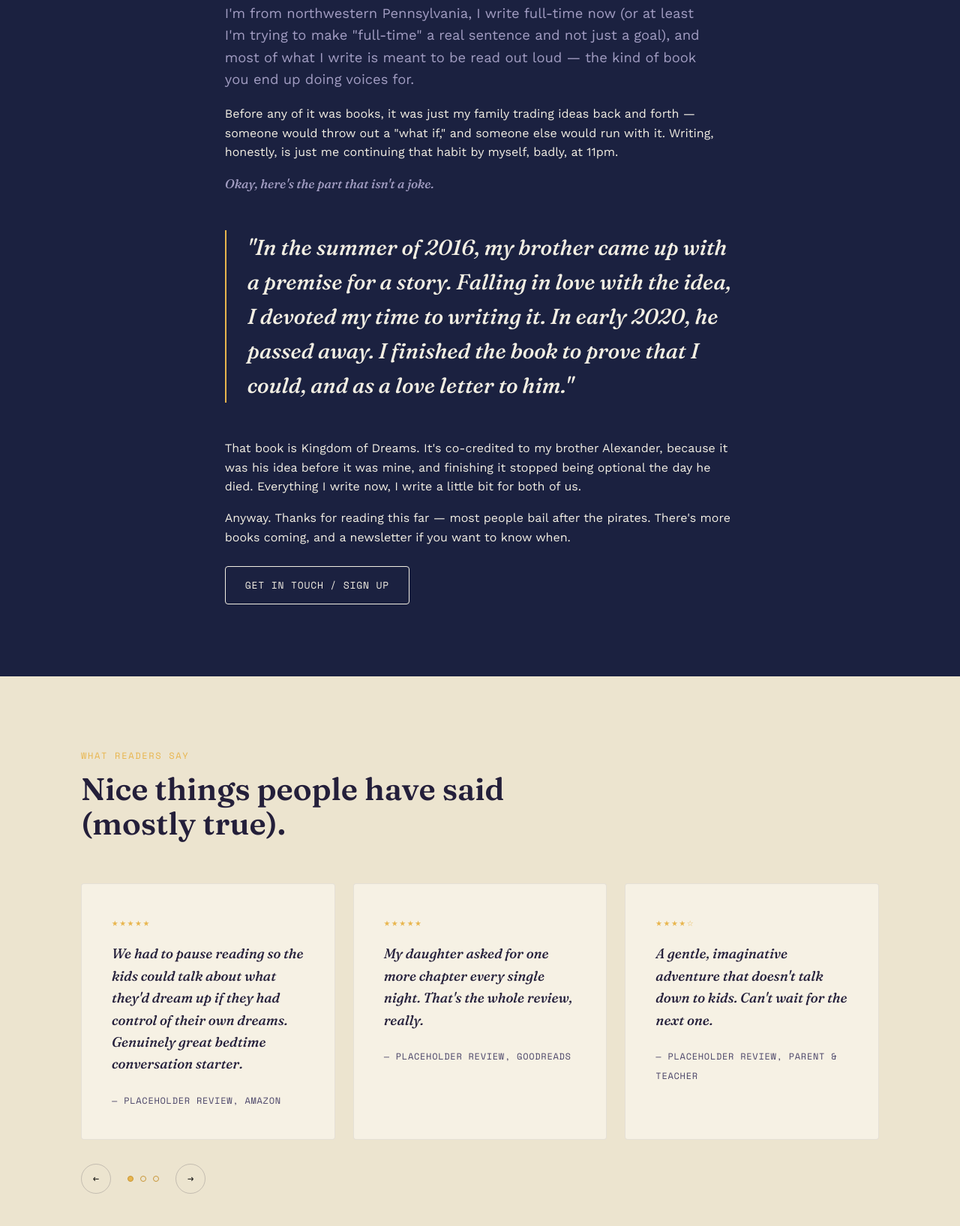
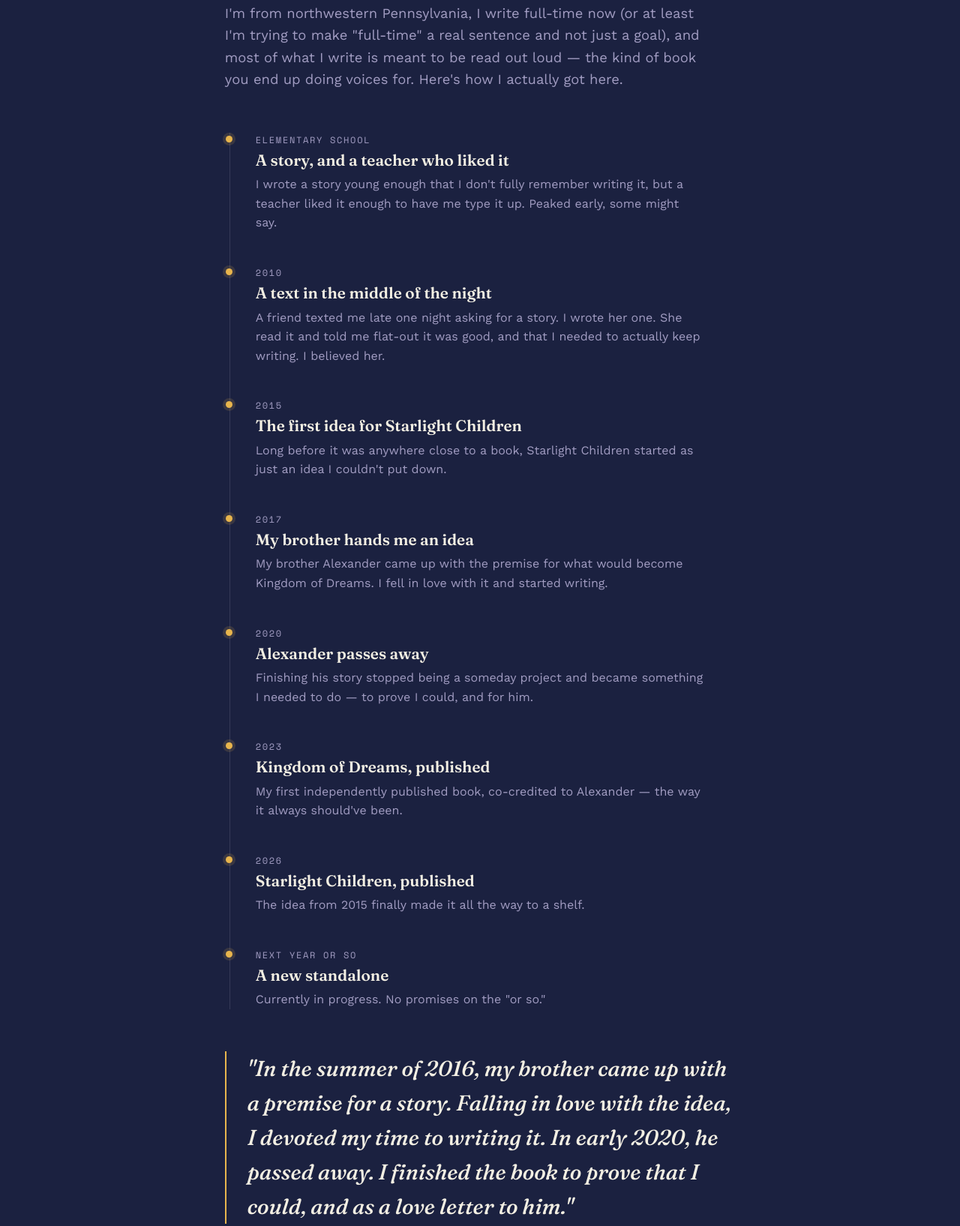
Before and after one commit to The-Doolittle/kyle-alexander-writes, a plain HTML site: page index.html in a window 1280 px wide. Shown: the part 2133-3768 px from the top of the page at 75% size. Drawn offline with nearby package versions, Linux system fonts and the light colour scheme.

Commit message:
updated front-page timeline to include Kyle's input

```diff
--- a/index.html
+++ b/index.html
@@ -82,15 +82,62 @@
     <p class="eyebrow reveal">My story</p>
     <h2 class="reveal">The (abridged) story of me.</h2>
 
-    <p class="lede reveal">I'm from northwestern Pennsylvania, I write full-time now (or at least I'm trying to make "full-time" a real sentence and not just a goal), and most of what I write is meant to be read out loud — the kind of book you end up doing voices for.</p>
+    <p class="lede reveal">I'm from northwestern Pennsylvania, I write full-time now (or at least I'm trying to make "full-time" a real sentence and not just a goal), and most of what I write is meant to be read out loud — the kind of book you end up doing voices for. Here's how I actually got here.</p>
 
-    <p class="reveal">Before any of it was books, it was just my family trading ideas back and forth — someone would throw out a "what if," and someone else would run with it. Writing, honestly, is just me continuing that habit by myself, badly, at 11pm.</p>
+    <div class="timeline reveal" style="margin-top:56px;">
 
-    <p class="reveal aside-note-dark">Okay, here's the part that isn't a joke.</p>
+      <div class="timeline-item">
+        <p class="eyebrow">Elementary school</p>
+        <h3>A story, and a teacher who liked it</h3>
+        <p>I wrote a story young enough that I don't fully remember writing it, but a teacher liked it enough to have me type it up. Peaked early, some might say.</p>
+      </div>
 
-    <p class="pull-quote reveal">"In the summer of 2016, my brother came up with a premise for a story. Falling in love with the idea, I devoted my time to writing it. In early 2020, he passed away. I finished the book to prove that I could, and as a love letter to him."</p>
+      <div class="timeline-item">
+        <p class="eyebrow">2010</p>
+        <h3>A text in the middle of the night</h3>
+        <p>A friend texted me late one night asking for a story. I wrote her one. She read it and told me flat-out it was good, and that I needed to actually keep writing. I believed her.</p>
+      </div>
 
-    <p class="reveal">That book is Kingdom of Dreams. It's co-credited to my brother Alexander, because it was his idea before it was mine, and finishing it stopped being optional the day he died. Everything I write now, I write a little bit for both of us.</p>
+      <div class="timeline-item">
+        <p class="eyebrow">2015</p>
+        <h3>The first idea for Starlight Children</h3>
+        <p>Long before it was anywhere close to a book, Starlight Children started as just an idea I couldn't put down.</p>
+      </div>
+
+      <div class="timeline-item">
+        <p class="eyebrow">2017</p>
+        <h3>My brother hands me an idea</h3>
+        <p>My brother Alexander came up with the premise for what would become Kingdom of Dreams. I fell in love with it and started writing.</p>
+      </div>
+
+      <div class="timeline-item">
+        <p class="eyebrow">2020</p>
+        <h3>Alexander passes away</h3>
+        <p>Finishing his story stopped being a someday project and became something I needed to do — to prove I could, and for him.</p>
+      </div>
+
+      <div class="timeline-item">
+        <p class="eyebrow">2023</p>
+        <h3>Kingdom of Dreams, published</h3>
+        <p>My first independently published book, co-credited to Alexander — the way it always should've been.</p>
+      </div>
+
+      <div class="timeline-item">
+        <p class="eyebrow">2026</p>
+        <h3>Starlight Children, published</h3>
+        <p>The idea from 2015 finally made it all the way to a shelf.</p>
+      </div>
+
+      <div class="timeline-item">
+        <p class="eyebrow">Next year or so</p>
+        <h3>A new standalone</h3>
+        <p>Currently in progress. No promises on the "or so."</p>
+      </div>
+
+    </div>
+
+    <p class="pull-quote reveal" style="margin-top:56px;">"In the summer of 2016, my brother came up with a premise for a story. Falling in love with the idea, I devoted my time to writing it. In early 2020, he passed away. I finished the book to prove that I could, and as a love letter to him."</p>
+    <p class="reveal" style="color:var(--muted); font-size:14px; margin-top:-20px;">— from an earlier author bio, in his own words</p>
 
     <p class="reveal">Anyway. Thanks for reading this far — most people bail after the pirates. There's more books coming, and a newsletter if you want to know when.</p>
 
```
